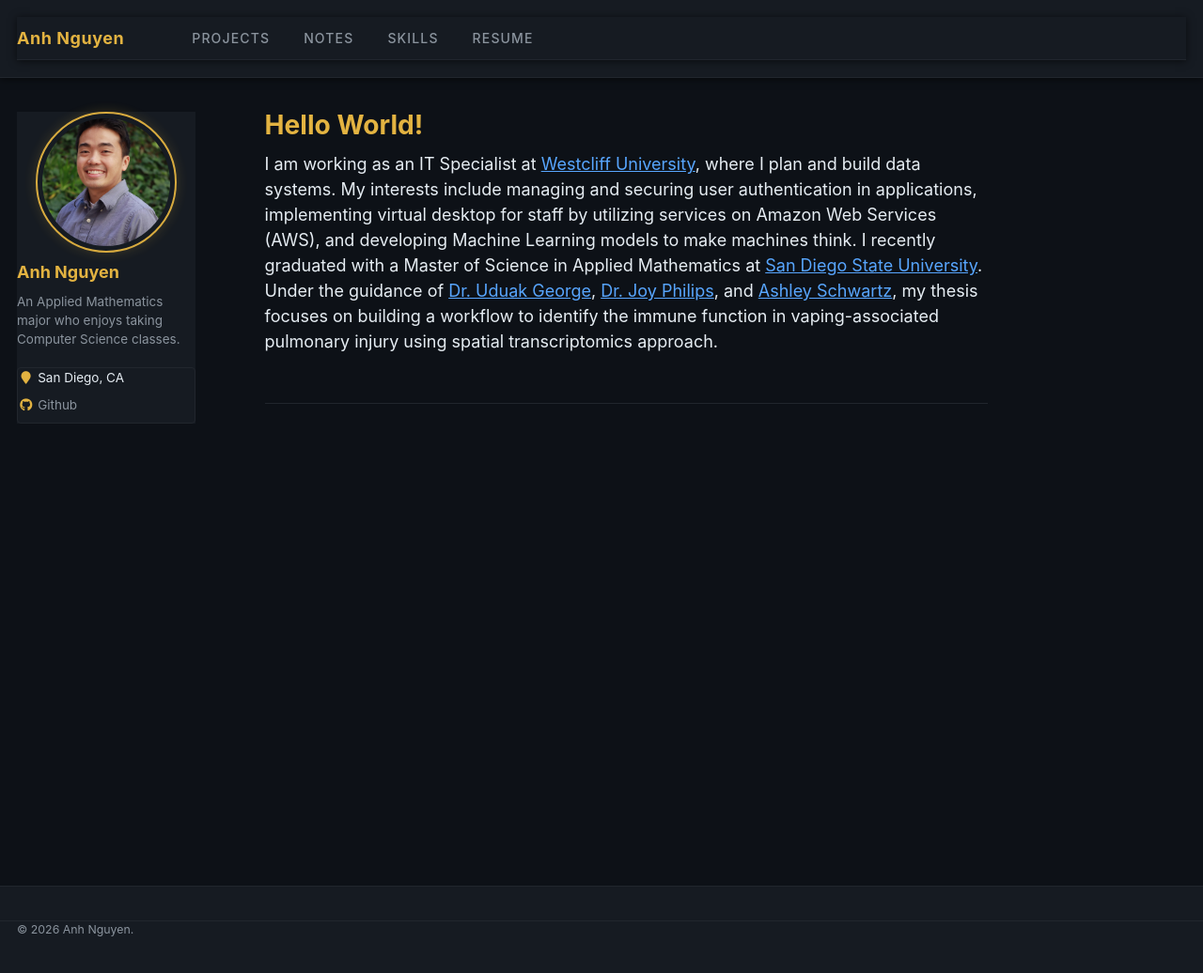
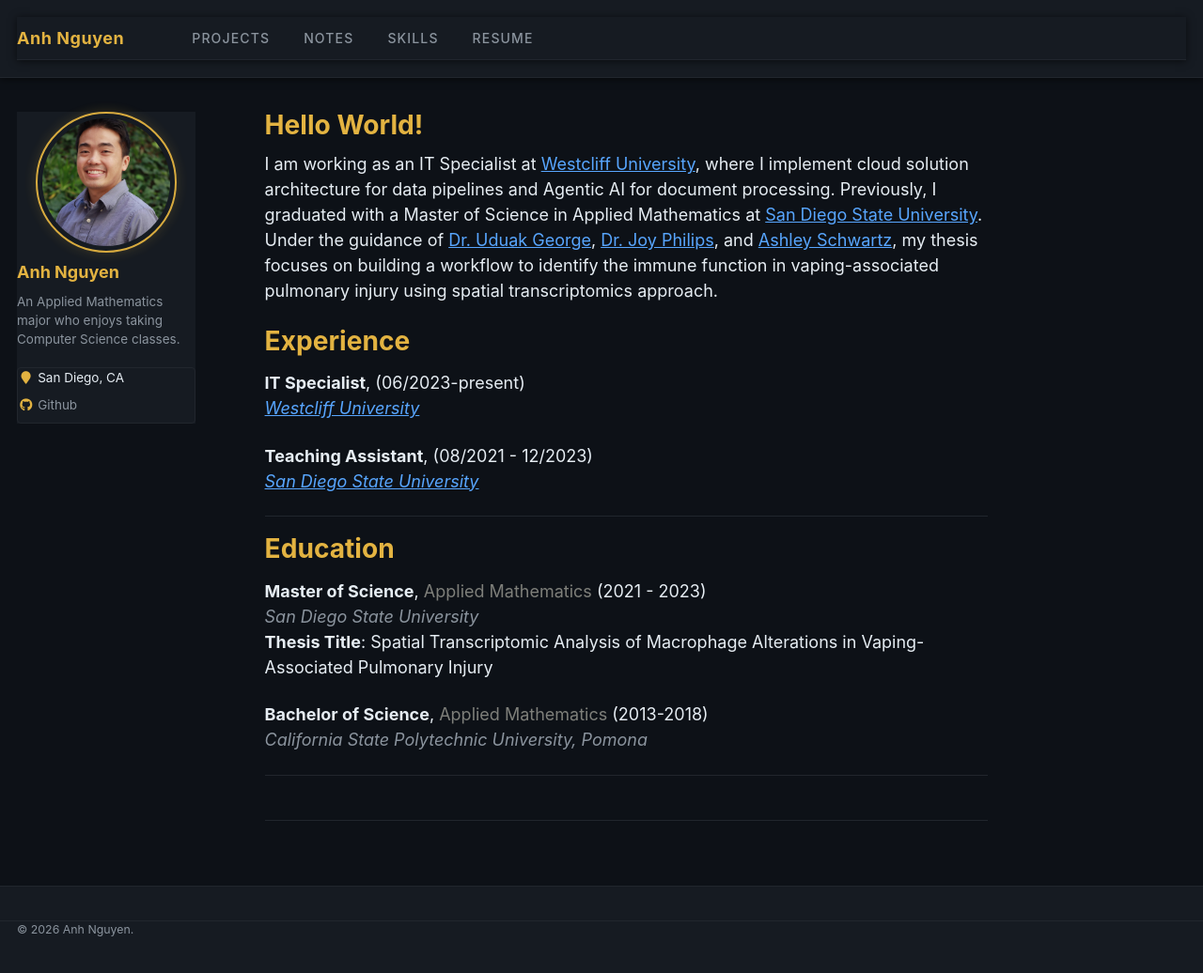
Before and after one commit to anhdnguy/anhdnguy.github.io, a Jekyll site: the page built from _pages/about.md, in a window 1280 px wide and 1036 px high. Shown: the whole window at 94% size. Built offline with Jekyll 4.4.1, drawn with Linux system fonts in a browser that asks for light colours.

Commit message:
Update about.md

```diff
--- a/_pages/about.md
+++ b/_pages/about.md
@@ -8,4 +8,28 @@ redirect_from:
   - /about.html
 ---
 
-I am working as an IT Specialist at [Westcliff University](https://www.westcliff.edu/), where I plan and build data systems. My interests include managing and securing user authentication in applications, implementing virtual desktop for staff by utilizing services on Amazon Web Services (AWS), and developing Machine Learning models to make machines think. I recently graduated with a Master of Science in Applied Mathematics at [San Diego State University](https://www.sdsu.edu/). Under the guidance of [Dr. Uduak George](https://georgelab.sdsu.edu/), [Dr. Joy Philips](https://sci.sdsu.edu/dpsbsc/), and [Ashley Schwartz](https://ashleyschwartz.com/), my thesis focuses on building a workflow to identify the immune function in vaping-associated pulmonary injury using spatial transcriptomics approach.
+I am working as an IT Specialist at [Westcliff University](https://www.westcliff.edu/), where I implement cloud solution architecture for data pipelines and Agentic AI for document processing. Previously, I graduated with a Master of Science in Applied Mathematics at [San Diego State University](https://www.sdsu.edu/). Under the guidance of [Dr. Uduak George](https://georgelab.sdsu.edu/), [Dr. Joy Philips](https://sci.sdsu.edu/dpsbsc/), and [Ashley Schwartz](https://ashleyschwartz.com/), my thesis focuses on building a workflow to identify the immune function in vaping-associated pulmonary injury using spatial transcriptomics approach.
+
+# Experience
+
+<b>IT Specialist</b>, (06/2023-present)<br>
+<i><a href="https://www.westcliff.edu">Westcliff University</a></i>
+<br>
+
+<b>Teaching Assistant</b>, (08/2021 - 12/2023)<br>
+<i><a href="https://math.sdsu.edu/">San Diego State University</a></i>
+
+<hr>
+
+# Education
+
+<b>Master of Science</b>, <font color="#7e7f7a">Applied Mathematics</font> (2021 - 2023)<br>
+<i>San Diego State University</i>
+<br>
+<b>Thesis Title</b>: Spatial Transcriptomic Analysis of Macrophage Alterations in Vaping-Associated Pulmonary Injury
+
+
+<b>Bachelor of Science</b>, <font color="#7e7f7a">Applied Mathematics</font> (2013-2018)<br>
+<i>California State Polytechnic University, Pomona</i>
+
+<hr>
```
